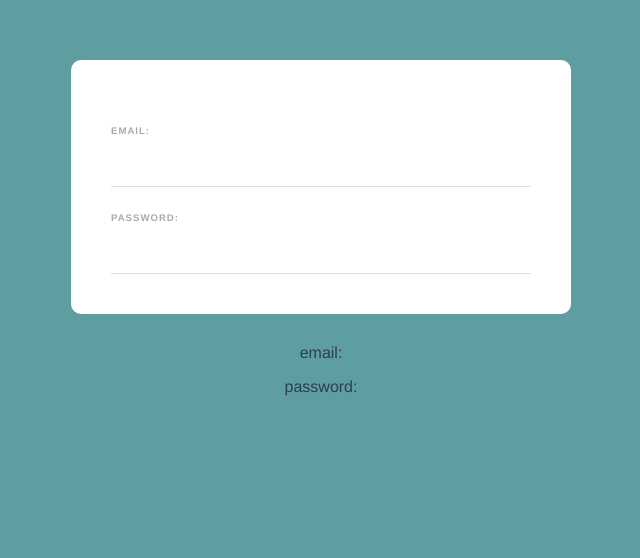
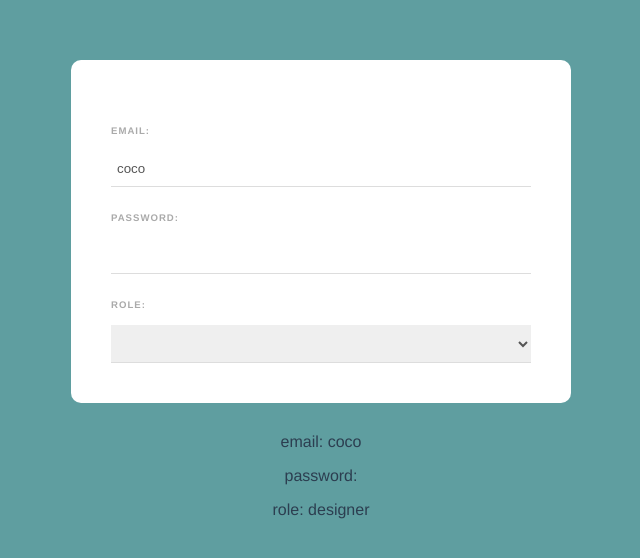
Before and after one commit to KhrystynaBohdan/vue-web-forms, a Vue app: page / in a window 1280 px wide. Shown: the top 558 px of the page, without its empty margins (319-959 px from the left). Built offline with nearby package versions, Linux system fonts and the light colour scheme.

Commit message:
added v-model to select

```diff
--- a/src/components/SingUpForm.vue
+++ b/src/components/SingUpForm.vue
@@ -6,17 +6,25 @@
     <label>password:</label>
     <input type="password" required v-model="password" />
 
+    <label>role:</label>
+    <select v-model="role">
+      <option value="developer">developer</option>
+      <option value="webDesigner">webDesigner</option>
+    </select>
+
   </form>
   <p>email: {{email}}</p>
   <p>password: {{password}}</p>
+  <p>role: {{role}}</p>
 </template>
 
 <script>
 export default {
   data() {
     return{
-      email: "",
-      password: ''
+      email: "coco",
+      password: '',
+      role: 'designer'
     }
 
 
```
